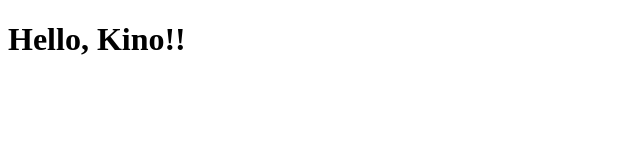
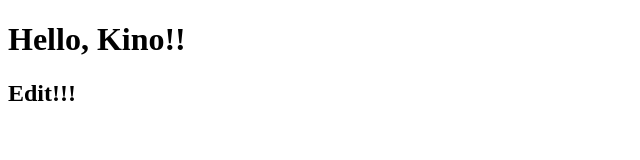
Before and after one commit to shina14/hellokino, a plain HTML site: page index.html in a window 1280 px wide. Shown: the whole page, without its empty margins (0-640 px from the left). Drawn offline with Linux system fonts and the light colour scheme.

Commit message:
second commit

```diff
--- a/index.html
+++ b/index.html
@@ -7,5 +7,6 @@
     </head>
     <body>
         <h1> Hello, Kino!!</h1>
+        <h2> Edit!!!</h2>
     </body>
 </html>
```
